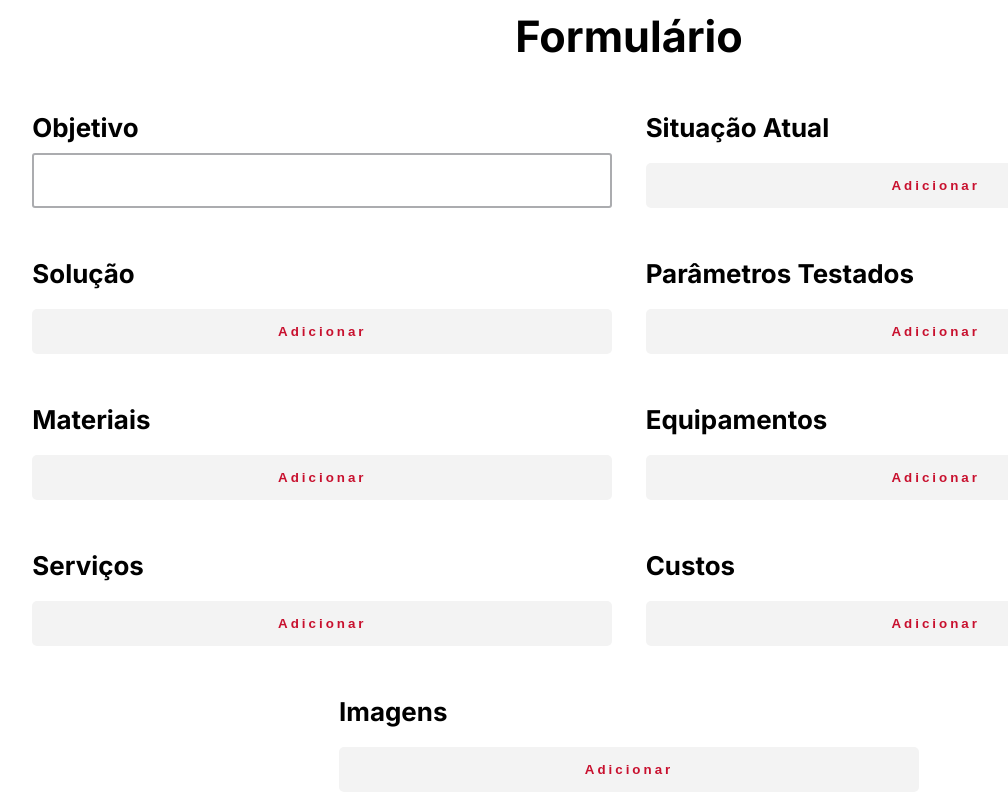
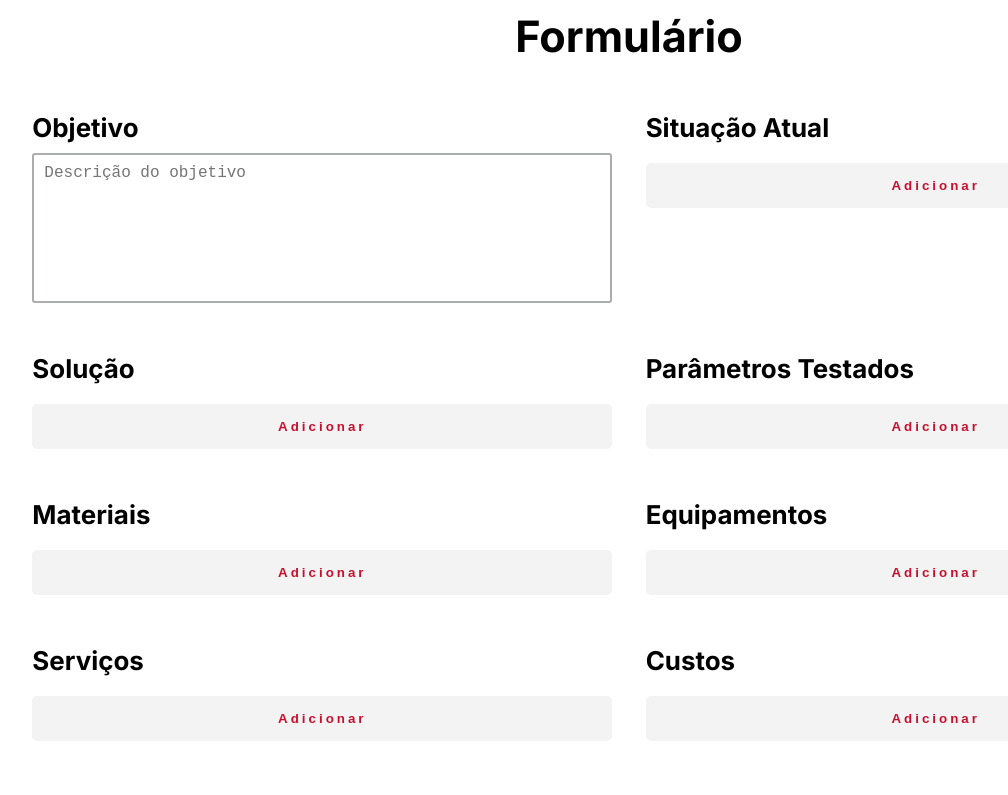
Before and after one commit to SunshineDN/anexoform, a React (Vite) app: page / in a window 1280 px wide. Shown: the top 795 px of the page, without its empty margins (11-1019 px from the left). Built offline with nearby package versions, Linux system fonts and the light colour scheme.

Commit message:
Objetivo para text area e width 100% no textwrapper

```diff
--- a/src/components/Generals.js
+++ b/src/components/Generals.js
@@ -16,4 +16,5 @@ export const Title = styled.h2`
 export const Description = styled.p`
   font-weight: 400;
   color: #000;
+  line-break: anywhere;
 `;
--- a/src/components/TextWrapper.jsx
+++ b/src/components/TextWrapper.jsx
@@ -8,6 +8,7 @@ const Container = styled.div`
   align-items: flex-start;
   flex: ${props => props.$_flex ? '1' : 'none'};
   ${props => props.$_center && 'flex: .5'}; // 50%
+  width: 100%;
 
   & * {
     font-size: .625rem !important; // 10px
@@ -27,6 +28,7 @@ const ItemsWrapper = styled.ul`
 
 const Item = styled.li`
   list-style: ${props => props.$_styled ? 'none' : 'initial'};
+  line-break: anywhere;
 `;
 
 const TextWrapper = ({ items, ...props }) => {
--- a/src/pages/Form.jsx
+++ b/src/pages/Form.jsx
@@ -68,6 +68,34 @@ const Input = styled.input`
 
   &[type='file'] {
     display: none;
+  }
+`;
+
+const TextArea = styled.textarea`
+  box-shadow: inset #abacaf 0 0 0 2px;
+  border: 0;
+  background: rgba(0, 0, 0, 0);
+  appearance: none;
+  width: 100%;
+  position: relative;
+  border-radius: 3px;
+  padding: 9px 12px;
+  line-height: 1.4;
+  color: rgb(0, 0, 0);
+  font-size: 16px;
+  font-weight: 400;
+  height: 150px;
+  transition: all .2s ease;
+  min-height: 100px;
+  resize: none;
+
+  &:hover{
+      box-shadow: 0 0 0 0 #fff inset, #c8102e 0 0 0 2px;
+  }
+  &:focus{
+      background: #fff;
+      outline: 0;
+      box-shadow: 0 0 0 0 #fff inset, #c8102e 0 0 0 3px;
   }
 `;
 
@@ -226,7 +254,7 @@ const Form = () => {
   const handlePrint = (e) => {
     e.preventDefault();
     console.log('Printing...');
-    console.log(pdfRef.current);
+    console.log(pdfRef.current === null ? '*REF CAPTURADO*' : '*REF NÃO CAPTURADO*');
     //Executar a função de impressão após 5 segundos
     setIsInvisible(true);
     setTimeout(() => {
@@ -316,7 +344,7 @@ const Form = () => {
       <InputsContainer>
         <InputsWrapper>
           <H3>Objetivo</H3>
-          <Input type='text' value={objective} onChange={(e) => setObjective(e.target.value)} />
+          <TextArea value={objective} placeholder='Descrição do objetivo' onChange={(e) => setObjective(e.target.value)} />
         </InputsWrapper>
 
         <InputsWrapper>
```
